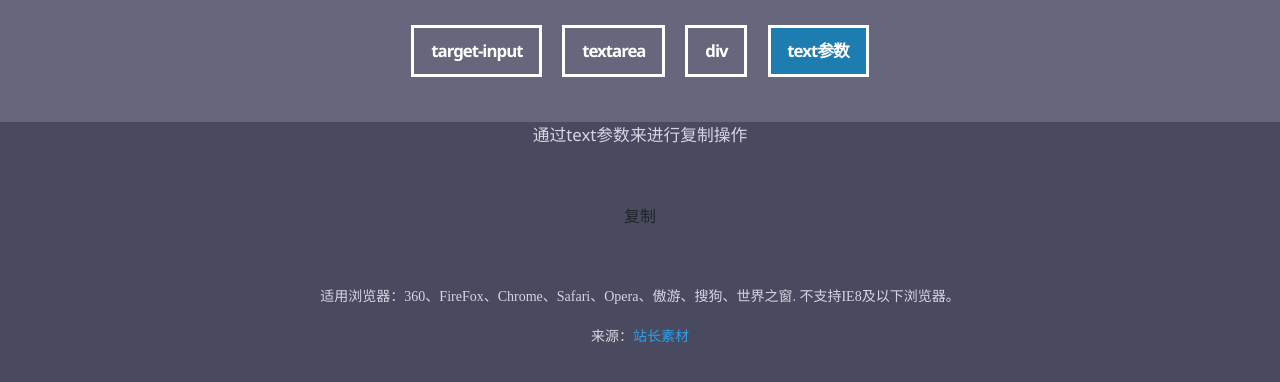
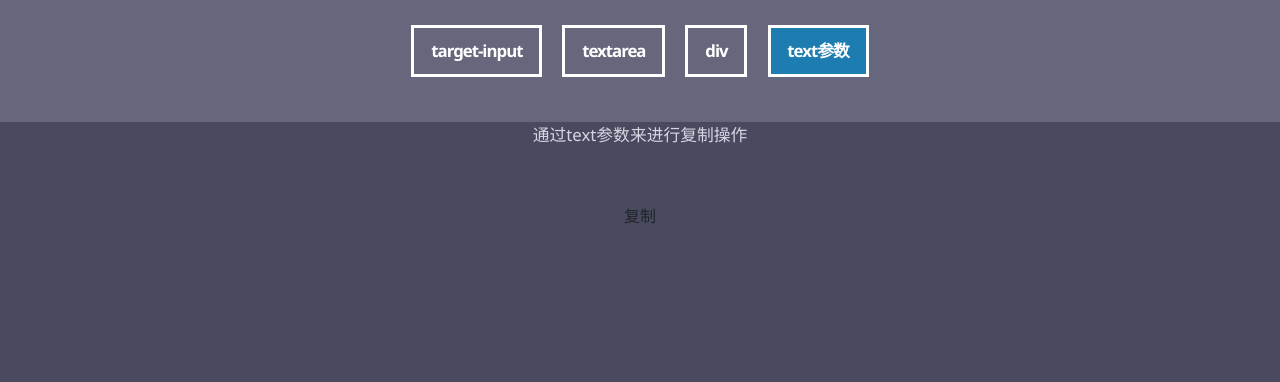
Before and after one commit to hanyuqian/clipbord, a plain HTML site: page index4.html in a window 1280 px wide. Drawn offline with nearby package versions, Linux system fonts and the light colour scheme; a web font is replaced by a local one.

Commit message:
Update index4.html

```diff
--- a/index4.html
+++ b/index4.html
@@ -4,7 +4,7 @@
 <meta charset="UTF-8">
 <meta http-equiv="X-UA-Compatible" content="IE=edge,chrome=1">
 <meta name="viewport" content="width=device-width, initial-scale=1.0">
-<title>复制文本到剪贴板插件clipboard - 站长素材</title>
+<title>复制文本到剪贴板插件clipboard</title>
 <link rel="stylesheet" href="http://libs.useso.com/js/bootstrap/3.2.0/css/bootstrap.min.css">
 <link rel="stylesheet" type="text/css" href="css/zzsc-demo.css">
 <style type="text/css">
@@ -53,9 +53,5 @@ clipboard.on('error', function(e) {
 });
 </script>
 
-<div style="text-align:center;margin:50px 0; font:normal 14px/24px 'MicroSoft YaHei';">
-<p>适用浏览器：360、FireFox、Chrome、Safari、Opera、傲游、搜狗、世界之窗. 不支持IE8及以下浏览器。</p>
-<p>来源：<a href="http://sc.chinaz.com/" target="_blank">站长素材</a></p>
-</div>
 </body>
 </html>
```
